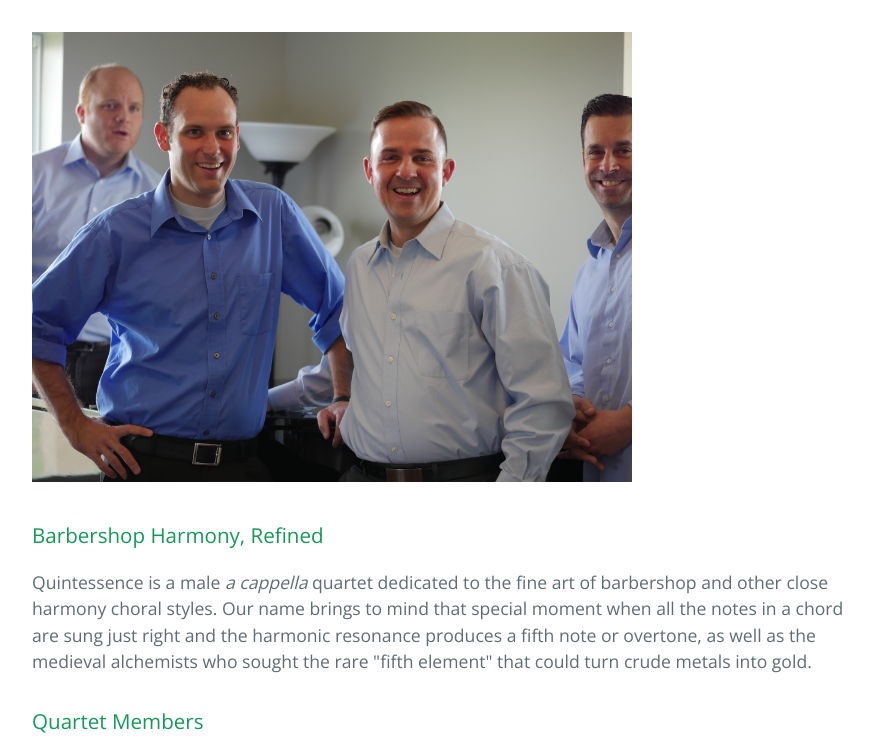
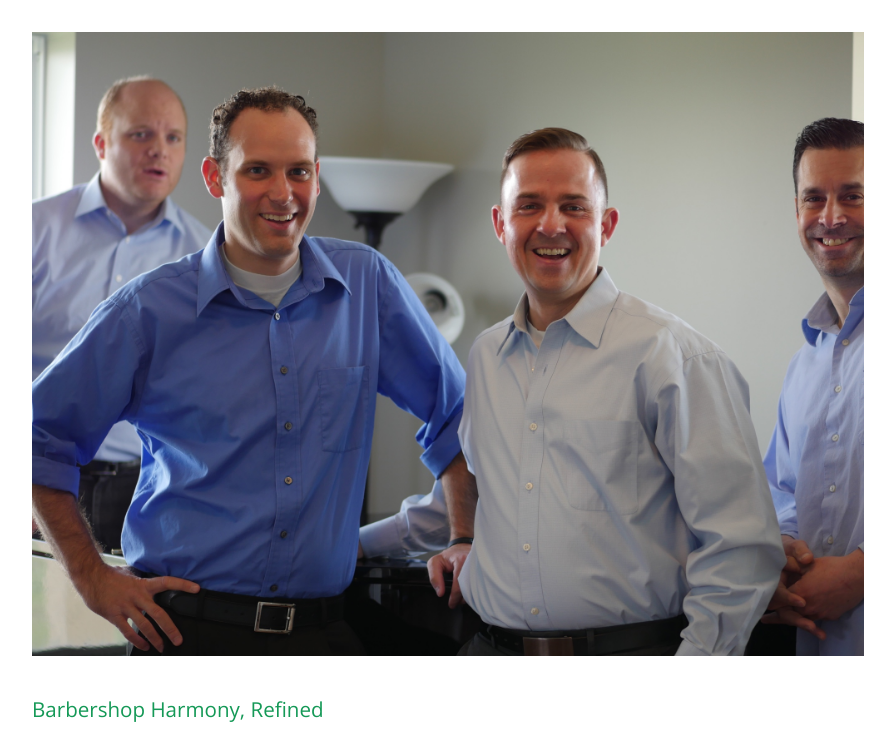
Before and after one commit to cayblood/quintessence-quartet, a plain HTML site: page index.html in a window 1280 px wide. Shown: the top 740 px of the page, without its empty margins (192-1087 px from the left). Drawn offline with nearby package versions, Linux system fonts and the light colour scheme.

Commit message:
Update index.html

```diff
--- a/index.html
+++ b/index.html
@@ -15,7 +15,7 @@
     <!--</section>-->
 
     <section class="main-content">
-      <img src="quintessence.jpg" width="600" height="450" />
+      <img src="quintessence.jpg" style="max-width: 600; width: 100%;" />
       <h3>
 <a id="barbershop-harmony-refined" class="anchor" href="#barbershop-harmony-refined" aria-hidden="true"><span aria-hidden="true" class="octicon octicon-link"></span></a>Barbershop Harmony, Refined</h3>
 
```
